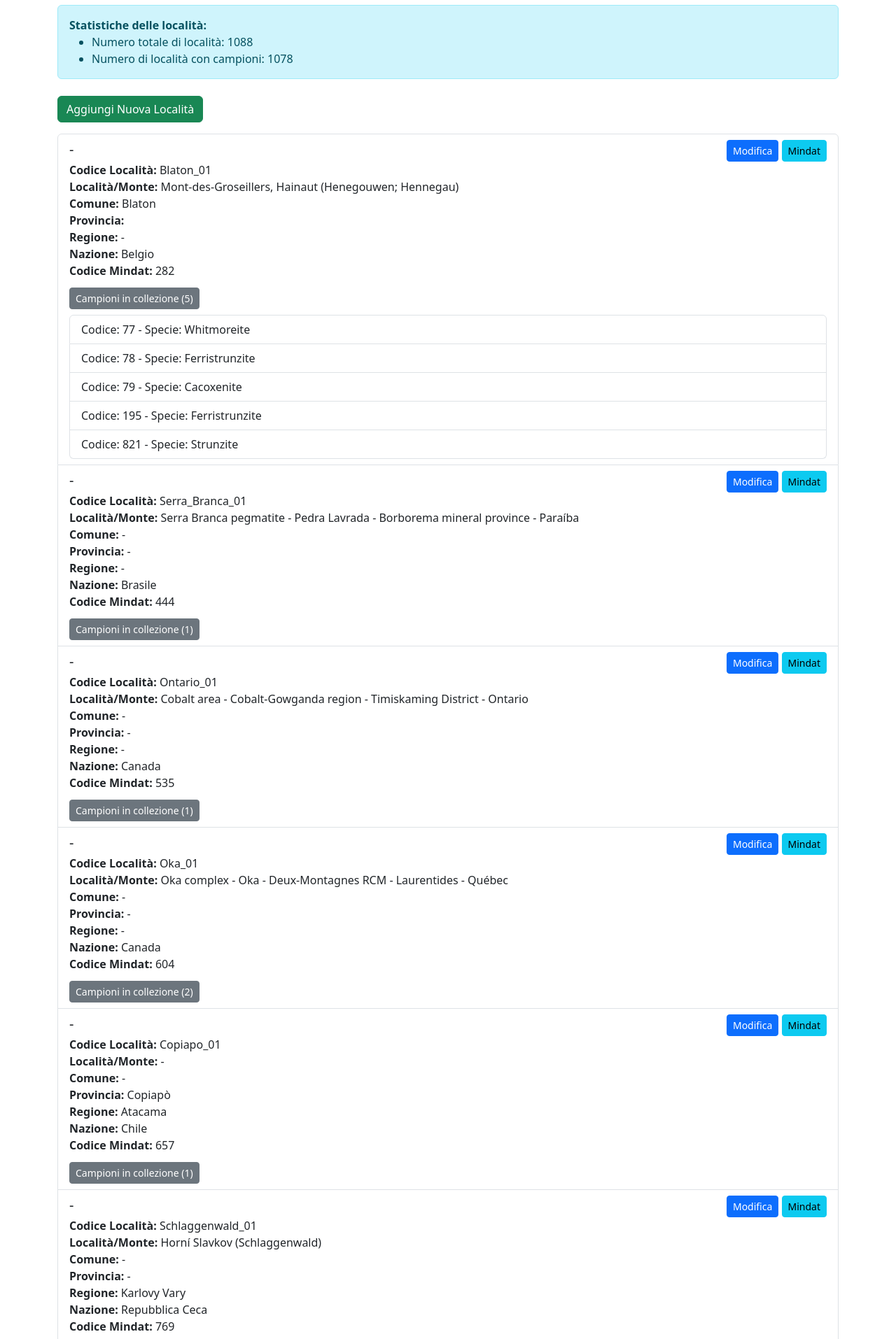
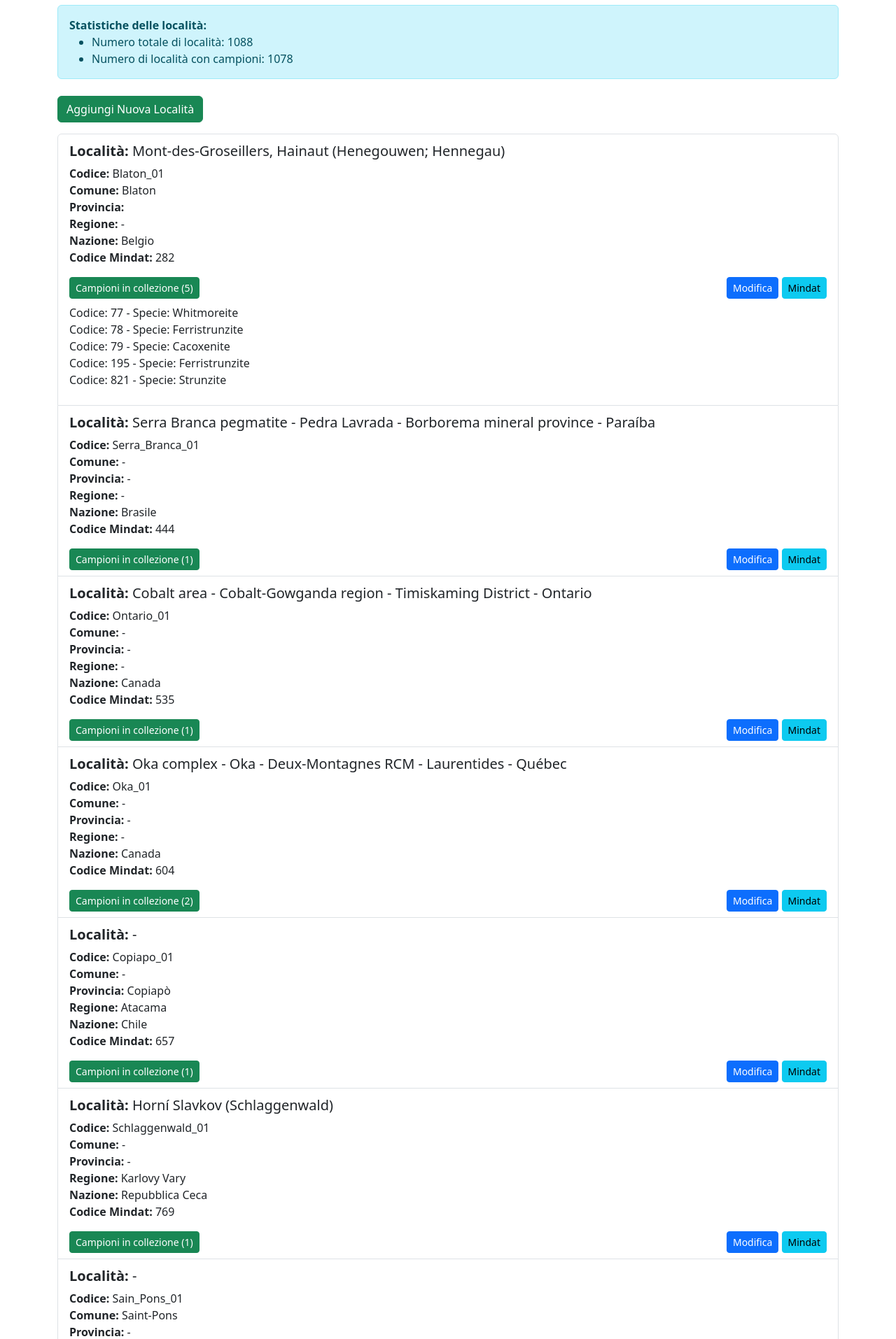
Before and after one commit to maxtar65/collezione_minerali, a Flask app: page /localita in a window 1280 px wide, after a click that opens the changed part. Shown: the part 145-2059 px from the top of the page at 70% size. Run offline with Flask 3, Linux system fonts and the light colour scheme; some libraries are stand-ins or nearby versions.

Commit message:
Prima di colorare le TL

```diff
--- a/app.py
+++ b/app.py
@@ -164,10 +164,14 @@ def new_localita():
     if form.validate_on_submit():
         localita = Localita()
         form.populate_obj(localita)
-        db.session.add(localita)
-        db.session.commit()
-        flash('Nuova località aggiunta con successo!', 'success')
-        return redirect(url_for('localita'))
+        try:
+            db.session.add(localita)
+            db.session.commit()
+            flash('Nuova località aggiunta con successo!', 'success')
+            return redirect(url_for('localita'))
+        except Exception as e:
+            db.session.rollback()
+            flash(f'Errore durante il salvataggio: {str(e)}', 'error')
     return render_template('localita_form.html', form=form, title="Nuova Località")
 
 @app.route('/specie/new', methods=['GET', 'POST'])
@@ -209,9 +213,13 @@ def edit_localita(id):
     form = LocalitaForm(obj=localita)
     if form.validate_on_submit():
         form.populate_obj(localita)
-        db.session.commit()
-        flash('Località aggiornata con successo!', 'success')
-        return redirect(url_for('localita'))
+        try:
+            db.session.commit()
+            flash('Località aggiornata con successo!', 'success')
+            return redirect(url_for('localita'))
+        except Exception as e:
+            db.session.rollback()
+            flash(f'Errore durante l\'aggiornamento: {str(e)}', 'error')
     return render_template('localita_form.html', form=form, title="Modifica Località")
 
 @app.route('/specie/edit/<int:id>', methods=['GET', 'POST'])
--- a/forms.py
+++ b/forms.py
@@ -34,6 +34,7 @@ class CollezioneForm(FlaskForm):
         self.specie.choices = [(s.id, s.specie) for s in Specie.query.order_by(Specie.specie).all()]
 
 class LocalitaForm(FlaskForm):
+    id = HiddenField('ID')
     cod_loc = StringField('Codice Località', validators=[DataRequired()])
     cava_min = StringField('Cava/Miniera')
     loc_monte = StringField('Località/Monte')
--- a/templates/localita.html
+++ b/templates/localita.html
@@ -5,7 +5,7 @@
 <h1 class="mb-4">Località Mineralogiche</h1>
 
 <div class="alert alert-info mb-4">
-    <p class="mb-0"><strong>Statistiche delle località:</strong></p>
+    <strong>Statistiche delle località:</strong>
     <ul class="mb-0">
         <li>Numero totale di località: {{ total_localita }}</li>
         <li>Numero di località con campioni: {{ localita_con_campioni }}</li>
@@ -17,8 +17,19 @@
 <div class="list-group">
     {% for localita in items %}
     <div class="list-group-item">
-        <div class="d-flex justify-content-between align-items-center">
-            <h5 class="mb-1">{{ localita.cava_min }}</h5>
+        <p class="mb-1">
+            <h5><strong>Località:</strong> {{ localita.loc_monte }}<br></h5>
+            <strong>Codice:</strong> {{ localita.cod_loc }}<br>
+            <strong>Comune:</strong> {{ localita.comune }}<br>
+            <strong>Provincia:</strong> {{ localita.provincia }}<br>
+            <strong>Regione:</strong> {{ localita.regione }}<br>
+            <strong>Nazione:</strong> {{ localita.nazione }}<br>
+            <strong>Codice Mindat:</strong> {{ localita.cod_mindat }}
+        </p>
+        <div class="d-flex justify-content-between align-items-center mt-3">
+            <button class="btn btn-success btn-sm" type="button" data-bs-toggle="collapse" data-bs-target="#campioni{{ localita.id }}">
+                Campioni in collezione ({{ localita.collezione.count() }})
+            </button>
             <div>
                 <a href="{{ url_for('edit_localita', id=localita.id) }}" class="btn btn-primary btn-sm">Modifica</a>
                 {% if localita.cod_mindat %}
@@ -26,28 +37,16 @@
                 {% endif %}
             </div>
         </div>
-        <p class="mb-1">
-            <strong>Codice Località:</strong> {{ localita.cod_loc }}<br>
-            <strong>Località/Monte:</strong> {{ localita.loc_monte }}<br>
-            <strong>Comune:</strong> {{ localita.comune }}<br>
-            <strong>Provincia:</strong> {{ localita.provincia }}<br>
-            <strong>Regione:</strong> {{ localita.regione }}<br>
-            <strong>Nazione:</strong> {{ localita.nazione }}<br>
-            <strong>Codice Mindat:</strong> {{ localita.cod_mindat }}
-        </p>
-        <button class="btn btn-secondary btn-sm mt-2" type="button" data-bs-toggle="collapse" data-bs-target="#campioni{{ localita.id }}" aria-expanded="false" aria-controls="campioni{{ localita.id }}">
-            Campioni in collezione ({{ localita.collezione.count() }})
-        </button>
-        <div class="collapse mt-2" id="campioni{{ localita.id }}">
-            <ul class="list-group">
+        <div id="campioni{{ localita.id }}" class="collapse mt-2">
+            {% if localita.collezione.count() > 0 %}
+                <ul class="list-unstyled">
                 {% for campione in localita.collezione %}
-                <li class="list-group-item">
-                    Codice: {{ campione.codice }} - Specie: {{ campione.specie_nome }}
-                </li>
-                {% else %}
-                <li class="list-group-item">Nessun campione in collezione per questa località</li>
+                    <li>Codice: {{ campione.codice }} - Specie: {{ campione.specie_nome }}</li>
                 {% endfor %}
-            </ul>
+                </ul>
+            {% else %}
+                <p>Nessun campione in collezione per questa località</p>
+            {% endif %}
         </div>
     </div>
     {% endfor %}
@@ -58,13 +57,13 @@
     <ul class="pagination justify-content-center">
         {% for page in pagination.iter_pages() %}
             {% if page %}
-                {% if page != pagination.page %}
-                    <li class="page-item"><a class="page-link" href="{{ url_for('localita', page=page) }}">{{ page }}</a></li>
-                {% else %}
-                    <li class="page-item active"><span class="page-link">{{ page }}</span></li>
-                {% endif %}
+                <li class="page-item {{ 'active' if page == pagination.page else '' }}">
+                    <a class="page-link" href="{{ url_for('localita', page=page) }}">{{ page }}</a>
+                </li>
             {% else %}
-                <li class="page-item disabled"><span class="page-link">...</span></li>
+                <li class="page-item disabled">
+                    <span class="page-link">...</span>
+                </li>
             {% endif %}
         {% endfor %}
     </ul>
```
Also changed, not shown: templates/collezione.html (+6 -4 lines), templates/localita_form.html (+6 -2 lines), database/db.sqlite3.
